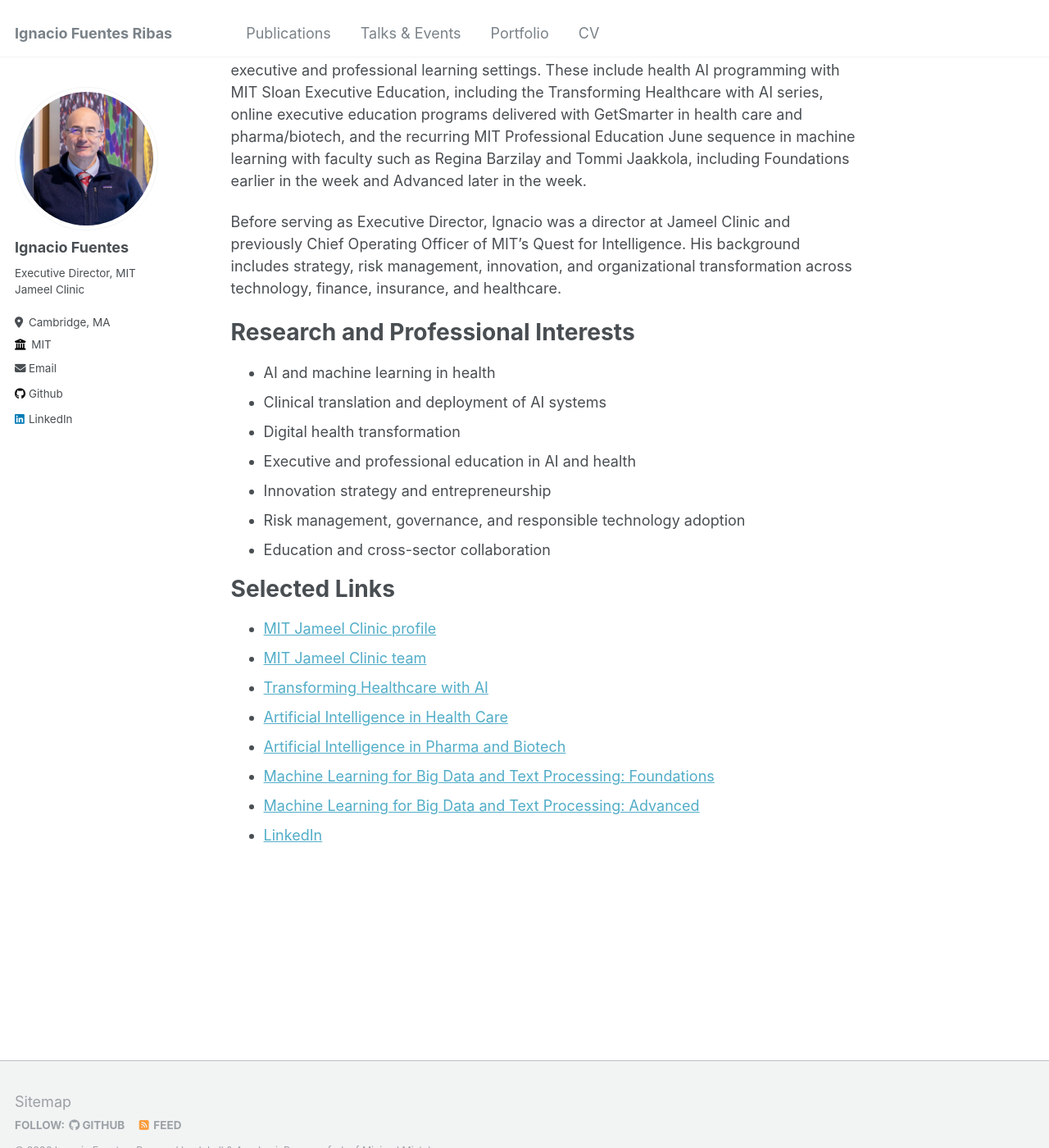
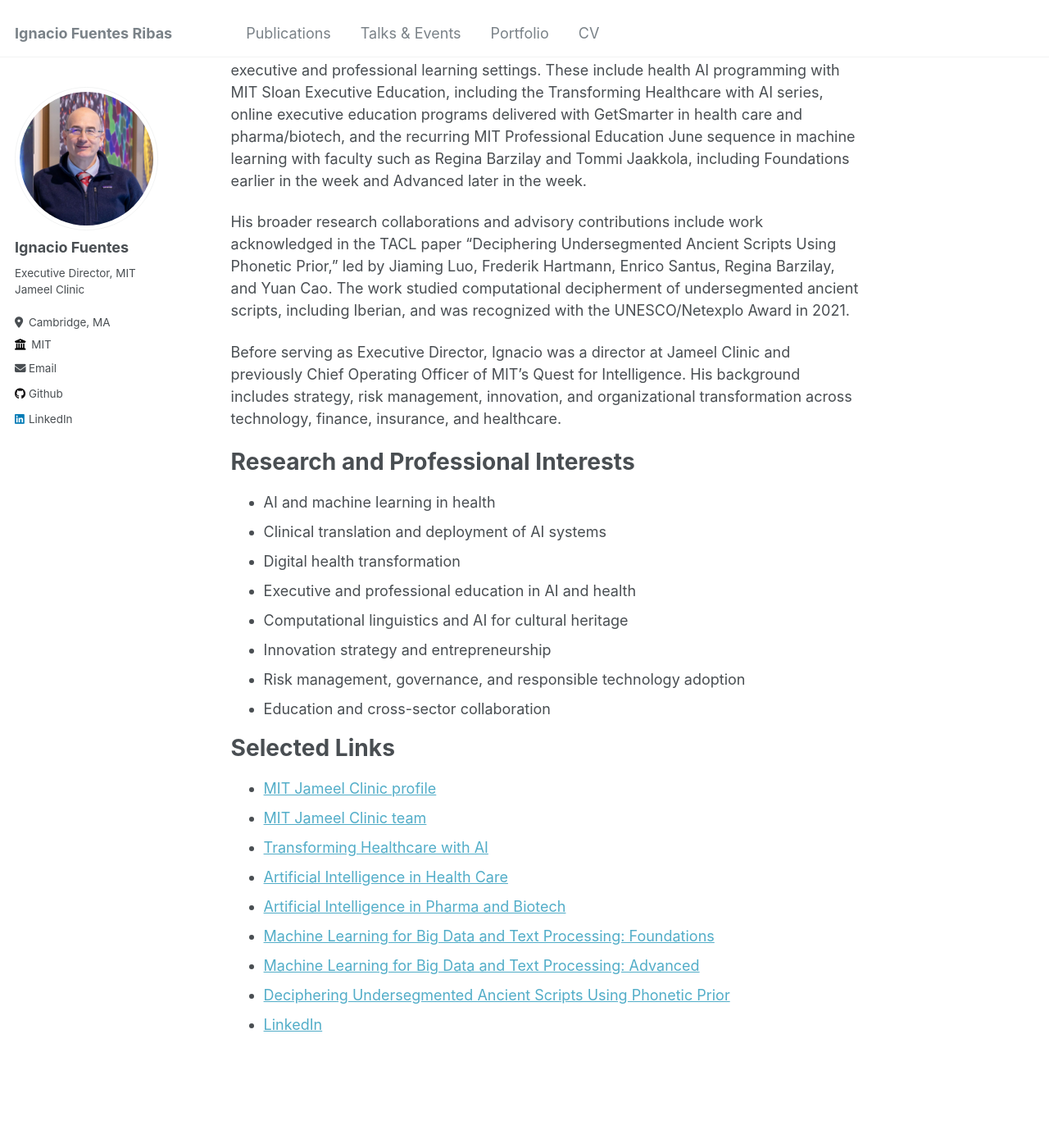
Before and after one commit to ifuentes3/ifuentes3.github.io, a Jekyll site: the page built from _pages/about.md, in a window 1280 px wide and 1400 px high, scrolled down 366 px. Shown: the whole window at 82% size. Built offline with Jekyll 4.4.1, drawn with Linux system fonts in a browser that asks for light colours.

Commit message:
Add ancient scripts acknowledgement

```diff
--- a/_pages/about.md
+++ b/_pages/about.md
@@ -13,6 +13,8 @@ At Jameel Clinic, Ignacio works with researchers, clinicians, industry partners,
 
 Ignacio also convenes and organizes education programs that bring MIT research into executive and professional learning settings. These include health AI programming with MIT Sloan Executive Education, including the Transforming Healthcare with AI series, online executive education programs delivered with GetSmarter in health care and pharma/biotech, and the recurring MIT Professional Education June sequence in machine learning with faculty such as Regina Barzilay and Tommi Jaakkola, including Foundations earlier in the week and Advanced later in the week.
 
+His broader research collaborations and advisory contributions include work acknowledged in the TACL paper "Deciphering Undersegmented Ancient Scripts Using Phonetic Prior," led by Jiaming Luo, Frederik Hartmann, Enrico Santus, Regina Barzilay, and Yuan Cao. The work studied computational decipherment of undersegmented ancient scripts, including Iberian, and was recognized with the UNESCO/Netexplo Award in 2021.
+
 Before serving as Executive Director, Ignacio was a director at Jameel Clinic and previously Chief Operating Officer of MIT's Quest for Intelligence. His background includes strategy, risk management, innovation, and organizational transformation across technology, finance, insurance, and healthcare.
 
 Research and Professional Interests
@@ -22,6 +24,7 @@ Research and Professional Interests
 - Clinical translation and deployment of AI systems
 - Digital health transformation
 - Executive and professional education in AI and health
+- Computational linguistics and AI for cultural heritage
 - Innovation strategy and entrepreneurship
 - Risk management, governance, and responsible technology adoption
 - Education and cross-sector collaboration
@@ -36,4 +39,5 @@ Selected Links
 - [Artificial Intelligence in Pharma and Biotech](https://executive.mit.edu/course/artificial-intelligence-in-pharma-and-biotech/a054v00000qmr6hAAA.html)
 - [Machine Learning for Big Data and Text Processing: Foundations](https://professional.mit.edu/course-catalog/machine-learning-big-data-and-text-processing-foundations)
 - [Machine Learning for Big Data and Text Processing: Advanced](https://professional.mit.edu/course-catalog/machine-learning-big-data-and-text-processing-advanced)
+- [Deciphering Undersegmented Ancient Scripts Using Phonetic Prior](https://doi.org/10.1162/tacl_a_00354)
 - [LinkedIn](https://www.linkedin.com/in/ignacio-fuentes-ribas/)
```
Also changed, not shown: _pages/cv.md (+1 -0 lines), _portfolio/portfolio-4.md (added, +12 -0 lines).
